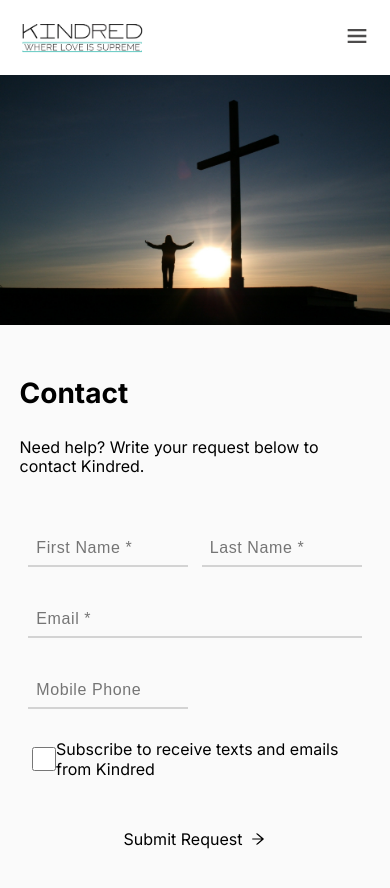
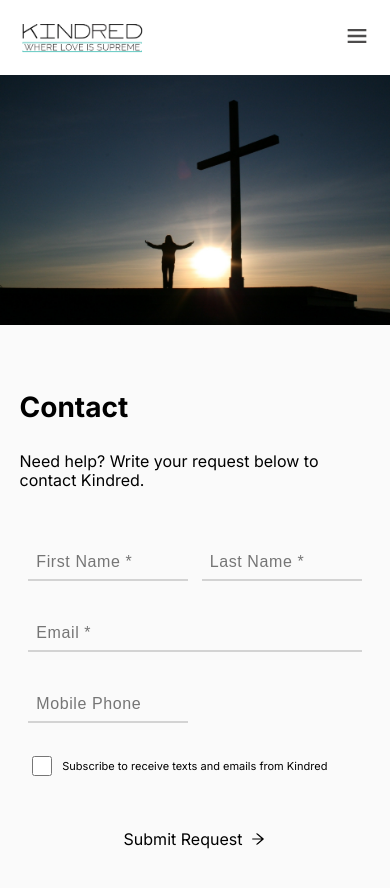
Before and after one commit to crystalbaduofficial/kindred-web, a Next.js app: page /contact in a window 390 px wide. Shown: the top 888 px of the page. Built offline with nearby package versions, Linux system fonts and the light colour scheme.

Commit message:
small bug fixes

```diff
--- a/pages/contact/index.js
+++ b/pages/contact/index.js
@@ -87,8 +87,8 @@ export default function Contact() {
                                 }} />
                             </div>
                         </div>
-                        <div style={{ display: "flex", flexDirection: "row", width: "100%", marginTop: 30, alignItems: "center" }}>
-                            <input type="checkbox" style={{ width: 30, height: 30, marginRight: 0 }} checked={subscriptionCheck} onChange={(e) => {
+                        <div className={styles.checkBoxContainer} style={{ display: "flex", flexDirection: "row", width: "100%", marginTop: 30, alignItems: "center" }}>
+                            <input type="checkbox" style={{ width: 30, height: 30, marginRight: 10 }} checked={subscriptionCheck} onChange={(e) => {
                                 setSubscriptionCheck(e.target.checked)
                             }} />
                             <label>Subscribe to receive texts and emails from Kindred</label>
--- a/styles/Contact.module.css
+++ b/styles/Contact.module.css
@@ -96,7 +96,6 @@
 }
 
 .zipCodeMainTop {
-    border-top: 1px solid #d3d3d3;
     margin-top: 30px;
 }
 
@@ -137,4 +136,13 @@
         margin-top: 20px;
         width: 100%;
     }
+
+    .checkBoxContainer label {
+        font-size: 11px;
+    }
+
+    .checkBoxContainer input {
+        width: 20px !important;
+        height: 20px !important;
+    }
 }
--- a/styles/PrayerRequests.module.css
+++ b/styles/PrayerRequests.module.css
@@ -95,7 +95,7 @@
 }
 
 .zipCodeMainTop {
-    border-top: 1px solid #d3d3d3;
+    /* border-top: 1px solid #d3d3d3; */
     margin-top: 30px;
 }
 
```
